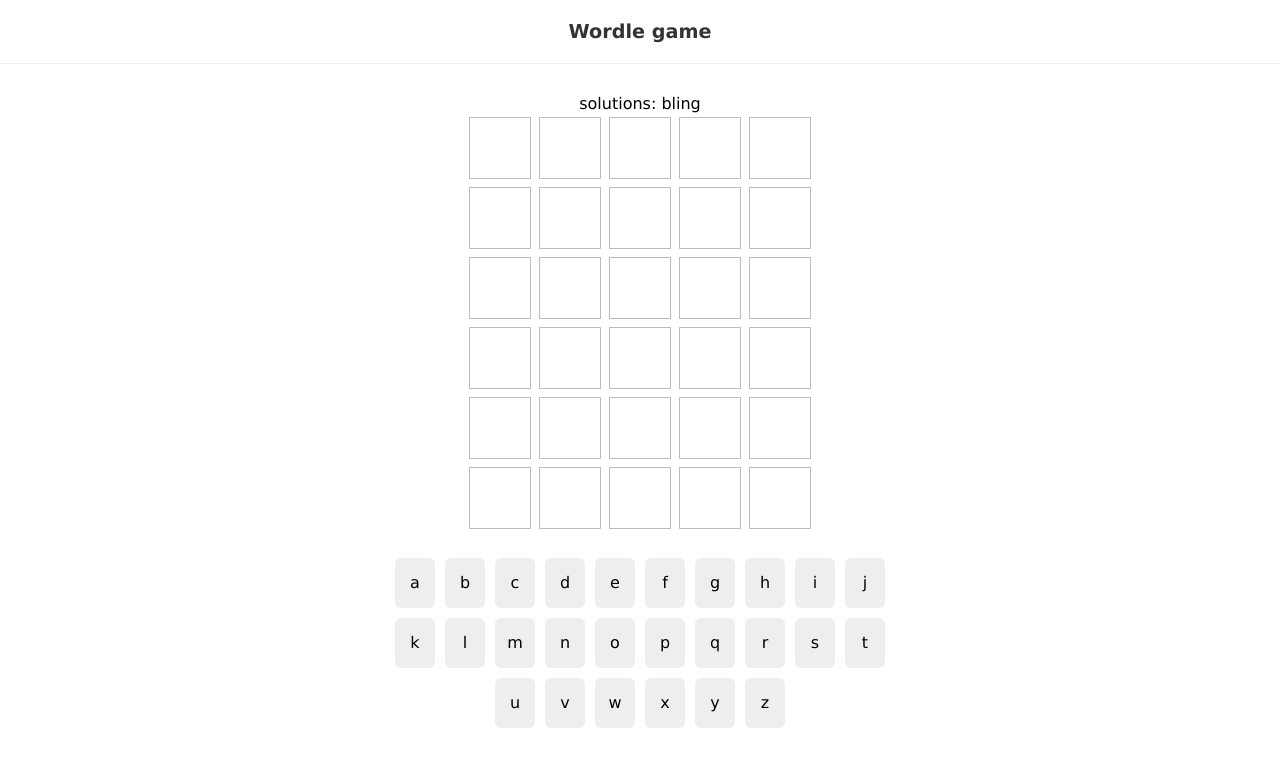
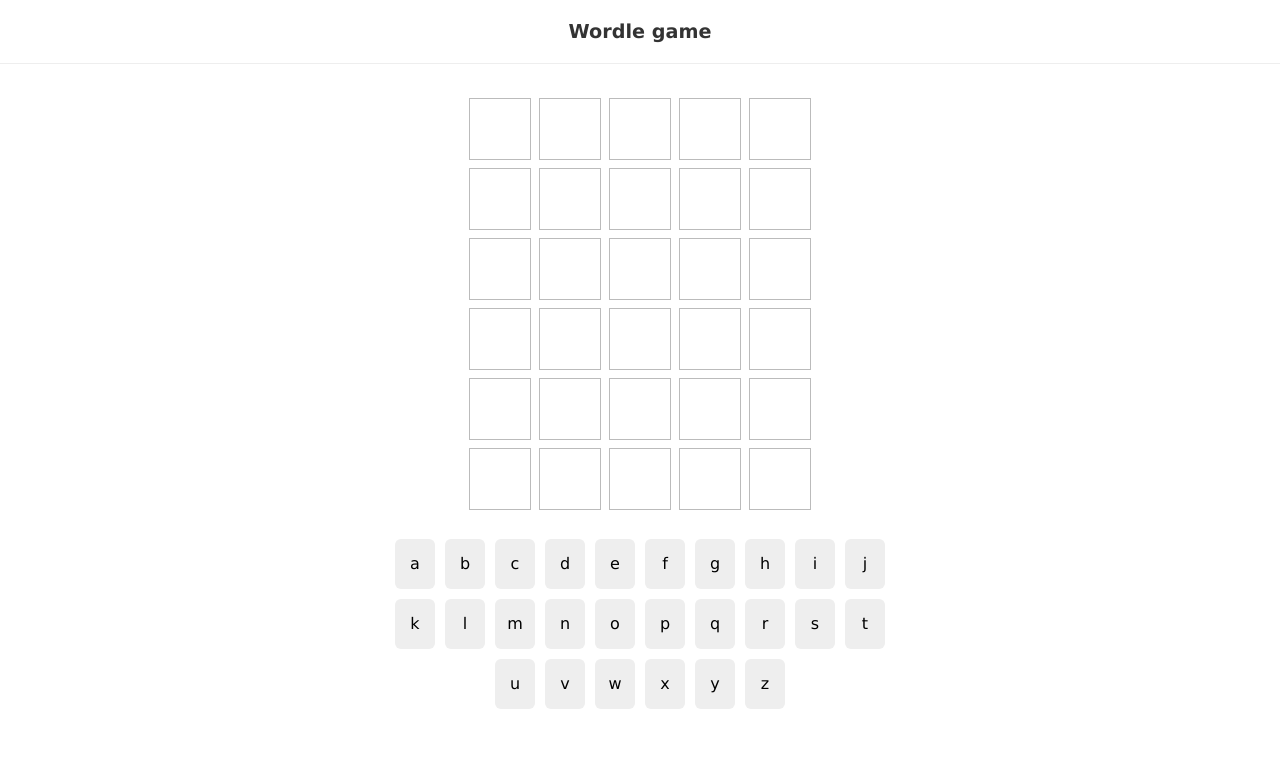
Before and after one commit to YoussefWilliam/wordle-typescript, a React (Create React App) app: page / in a window 1280 px wide. Shown: the top 766 px of the page. Built offline with nearby package versions, Linux system fonts and the light colour scheme.

Commit message:
remove answer

```diff
--- a/package.json
+++ b/package.json
@@ -18,7 +18,7 @@
   },
   "scripts": {
     "start": "react-scripts start",
-    "build": "react-scripts build",
+    "build": "GENERATE_SOURCEMAP=false react-scripts build",
     "test": "react-scripts test",
     "eject": "react-scripts eject"
   },
--- a/src/components/Wordle.tsx
+++ b/src/components/Wordle.tsx
@@ -33,7 +33,6 @@ const Wordle: React.FC<PropsSolutions> = ({ solution }) => {
 
   return (
     <div>
-      <div>solutions: {solution.word} </div>
       <Grid
         currentGuess={currentGuess}
         numberOfTurns={numberOfTurns}
```
